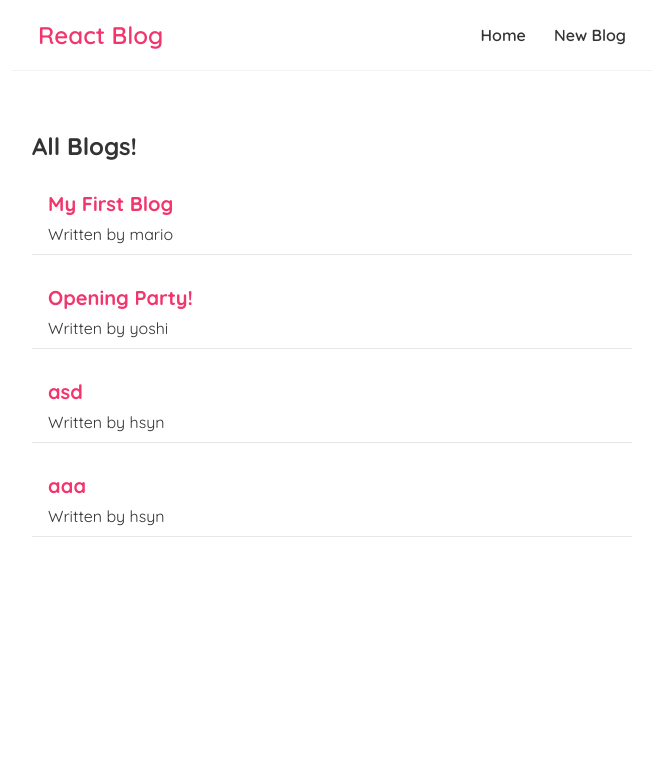
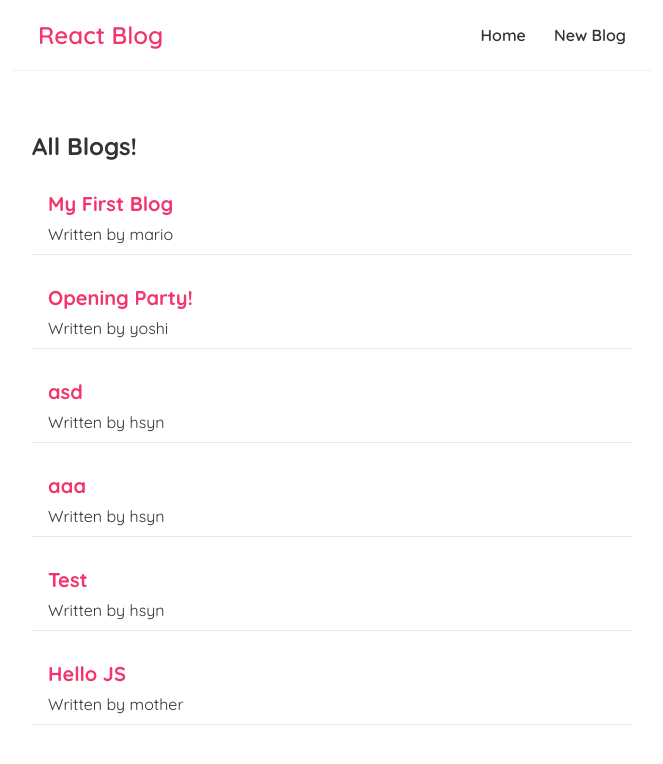
Before and after one commit to huseyineskan/react-simple-blog, a React (Create React App) app: page / in a window 1280 px wide. Shown: the top 764 px of the page, without its empty margins (308-971 px from the left). Built offline with nearby package versions, Linux system fonts and the light colour scheme; data requests are answered from the project's data file.

Commit message:
programmatic redirects with history from react-router-dom

```diff
--- a/data/db.json
+++ b/data/db.json
@@ -23,6 +23,18 @@
       "title": "aaa",
       "body": "bbb",
       "author": "hsyn"
+    },
+    {
+      "id": "74f0",
+      "title": "Test",
+      "body": "New body",
+      "author": "hsyn"
+    },
+    {
+      "id": "13a5",
+      "title": "Hello JS",
+      "body": "JS is perfect!",
+      "author": "mother"
     }
   ]
 }
--- a/src/Create.js
+++ b/src/Create.js
@@ -1,10 +1,12 @@
 import { useState } from 'react';
+import { useHistory } from 'react-router-dom';
 
 const Create = () => {
     const [title, setTitle] = useState('');
     const [body, setBody] = useState('');
     const [author, setAuthor] = useState('hsyn');
     const [isPending, setIsPendign] = useState(false);
+    const history = useHistory();
 
     const handleSubmit = (e) => {
         e.preventDefault();
@@ -19,6 +21,9 @@ const Create = () => {
         }).then(() => {
             console.log('New blog added');
             setIsPendign(false);
+
+            // history.go(-1); //go to back
+            history.push('/'); //go to home
         })
     }
 
```
